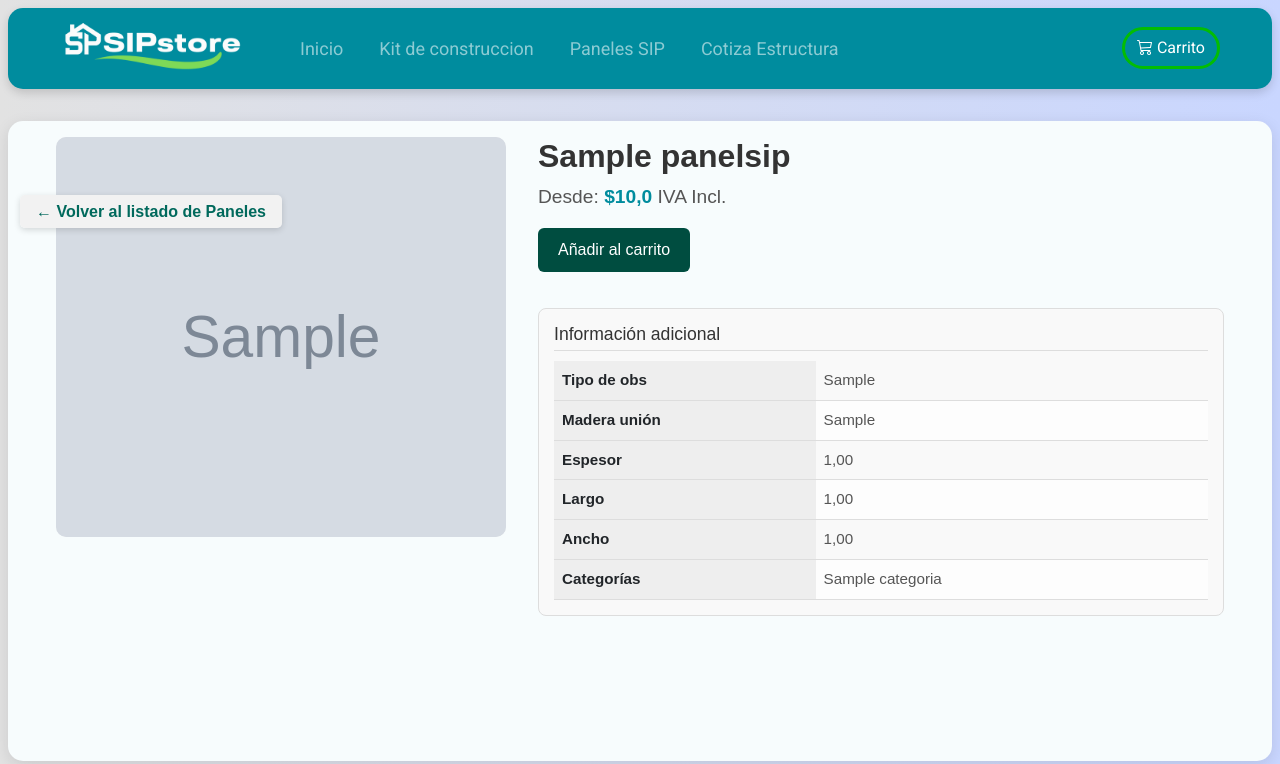
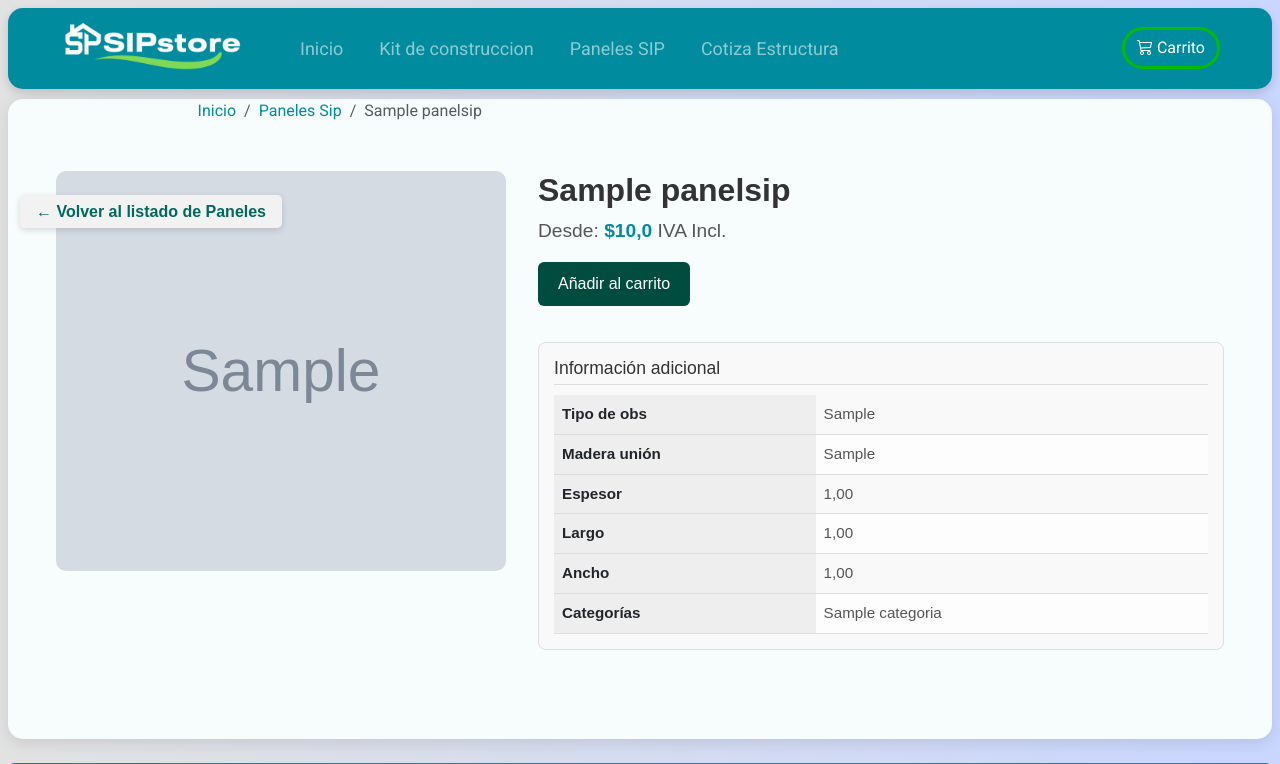
Before and after one commit to paocespedes-bit/Capstone-, a Django app: page /paneles/1/ in a window 1280 px wide. Shown: the top 764 px of the page. Run offline with Django 5.2, Linux system fonts and the light colour scheme; tables that the repository leaves empty hold one stand-in row (values such as "Sample post"); grey boxes marked "Sample" are stand-in pictures; data that the repository does not hold is empty; some libraries are stand-ins or nearby versions.

Commit message:
correccion de estilos

```diff
--- a/Fase_2/Evidencias_Proyecto/SIPstore/store/static/store/style/kit.css
+++ b/Fase_2/Evidencias_Proyecto/SIPstore/store/static/store/style/detalles.css
@@ -1,4 +1,17 @@
 /* ======== CONTENEDOR GENERAL ======== */
+
+.nav-breadcrumb {
+  margin: 0 0 0 15%;
+}
+.breadcrumb-item a {
+  text-decoration: none;
+  color: #008c9e;
+}
+
+.breadcrumb-item a:hover {
+  color: #02d0eb;
+}
+
 .product-container {
   display: flex;
   flex-wrap: wrap; /* en pantallas pequeñas se apila */
--- a/Fase_2/Evidencias_Proyecto/SIPstore/store/templates/kit_detail.html
+++ b/Fase_2/Evidencias_Proyecto/SIPstore/store/templates/kit_detail.html
@@ -2,7 +2,7 @@
 {% load static %}
 
 {% block link %}
-<link rel="stylesheet" href="{% static 'store/style/kit.css' %}">
+<link rel="stylesheet" href="{% static 'store/style/detalles.css' %}">
 {% endblock %}
 
 {% block title %}{{ kit.nombre }}{% endblock %}
--- a/Fase_2/Evidencias_Proyecto/SIPstore/store/templates/paneles_detail.html
+++ b/Fase_2/Evidencias_Proyecto/SIPstore/store/templates/paneles_detail.html
@@ -2,12 +2,19 @@
 {% load static %}
 
 {% block link %}
-<link rel="stylesheet" href="{% static 'store/style/kit.css' %}">
+<link rel="stylesheet" href="{% static 'store/style/detalles.css' %}">
 {% endblock %}
 
 {% block title %}{{ panel.nombre }}{% endblock %}
 
 {% block content %}
+<nav class="nav-breadcrumb" aria-label="breadcrumb">
+      <ol class="breadcrumb">
+        <li class="breadcrumb-item"><a href="{% url 'home' %}">Inicio</a></li>
+        <li class="breadcrumb-item"><a href="{% url 'paneles' %}">Paneles Sip</a></li>
+        <li class="breadcrumb-item active" aria-current="page">{{panel.nombre }}</li>
+      </ol>
+    </nav>
 <div class="product-container">
 
   <!-- Imagen principal -->
```
